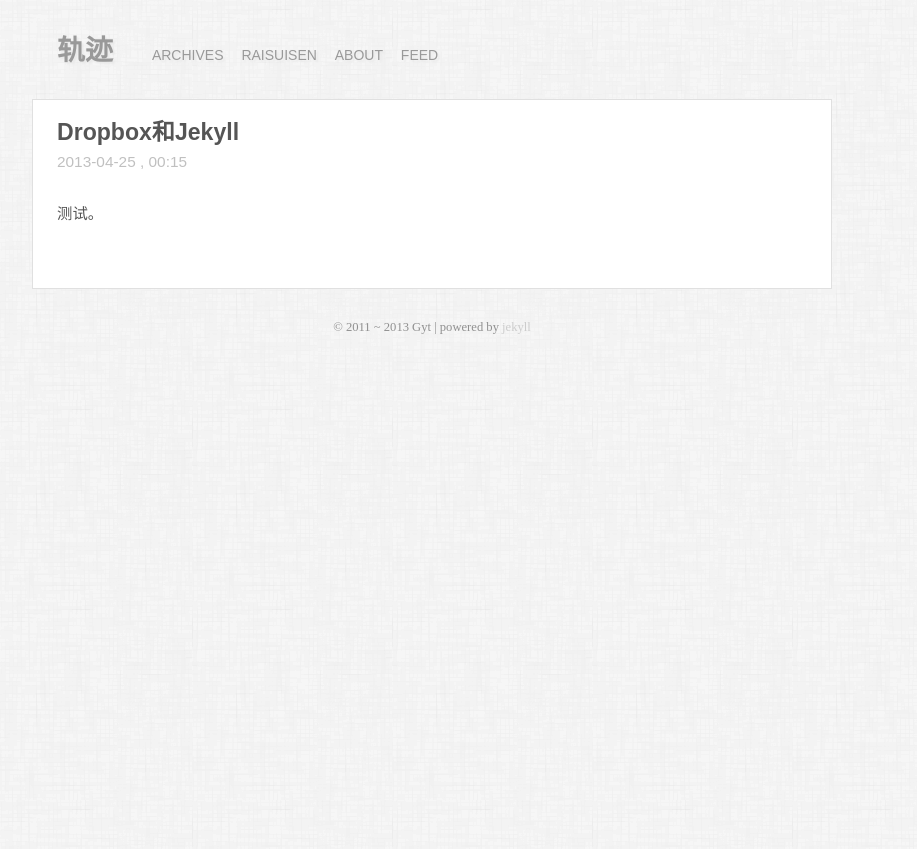
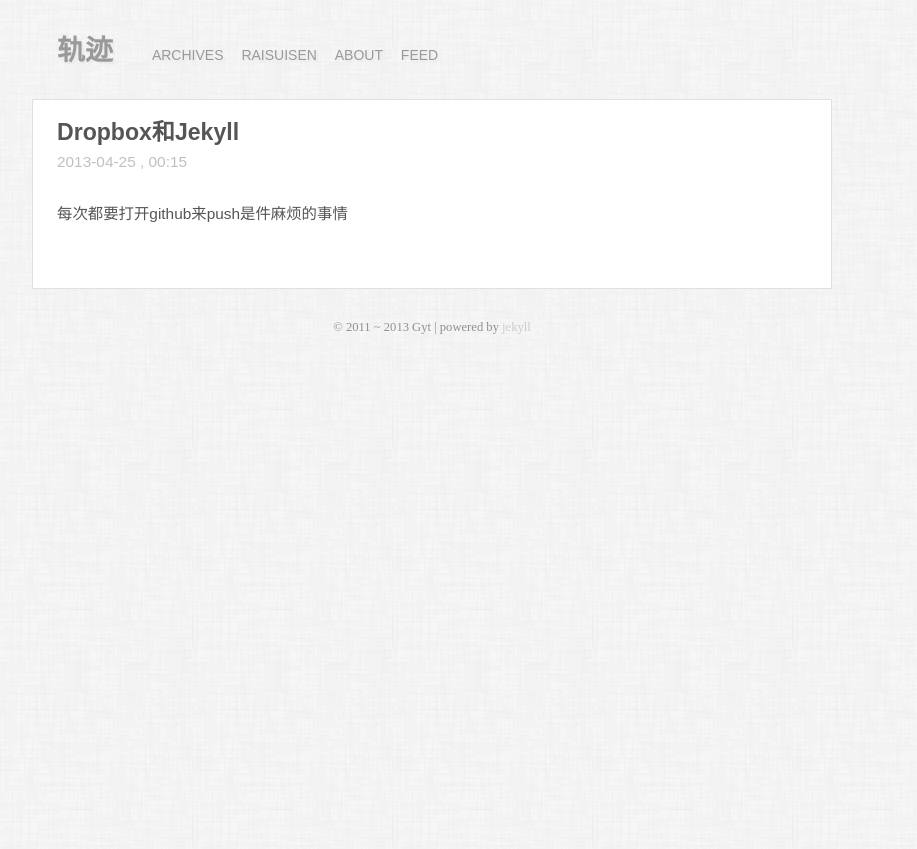
Before and after one commit to gyteng/gyteng.github.com, a Jekyll site: the page built from _posts/2013-04-25-Jekyll-And-Dropbox.markdown, in a window 1280 px wide. Shown: the top 849 px of the page, without its empty margins (208-1125 px from the left). Built offline with Jekyll 4.4.1, drawn with Linux system fonts in a browser that asks for light colours; some web fonts are replaced; Markdown is read by kramdown in place of the engine named in the settings; comment, search, counter and statistics services are not loaded.

Commit message:
From Amazon EC2

```diff
--- a/_posts/2013-04-25-Jekyll-And-Dropbox.markdown
+++ b/_posts/2013-04-25-Jekyll-And-Dropbox.markdown
@@ -6,4 +6,4 @@ date: 2013-04-25 00:15
 comments: true
 
 ---
-测试。
+每次都要打开github来push是件麻烦的事情
```
